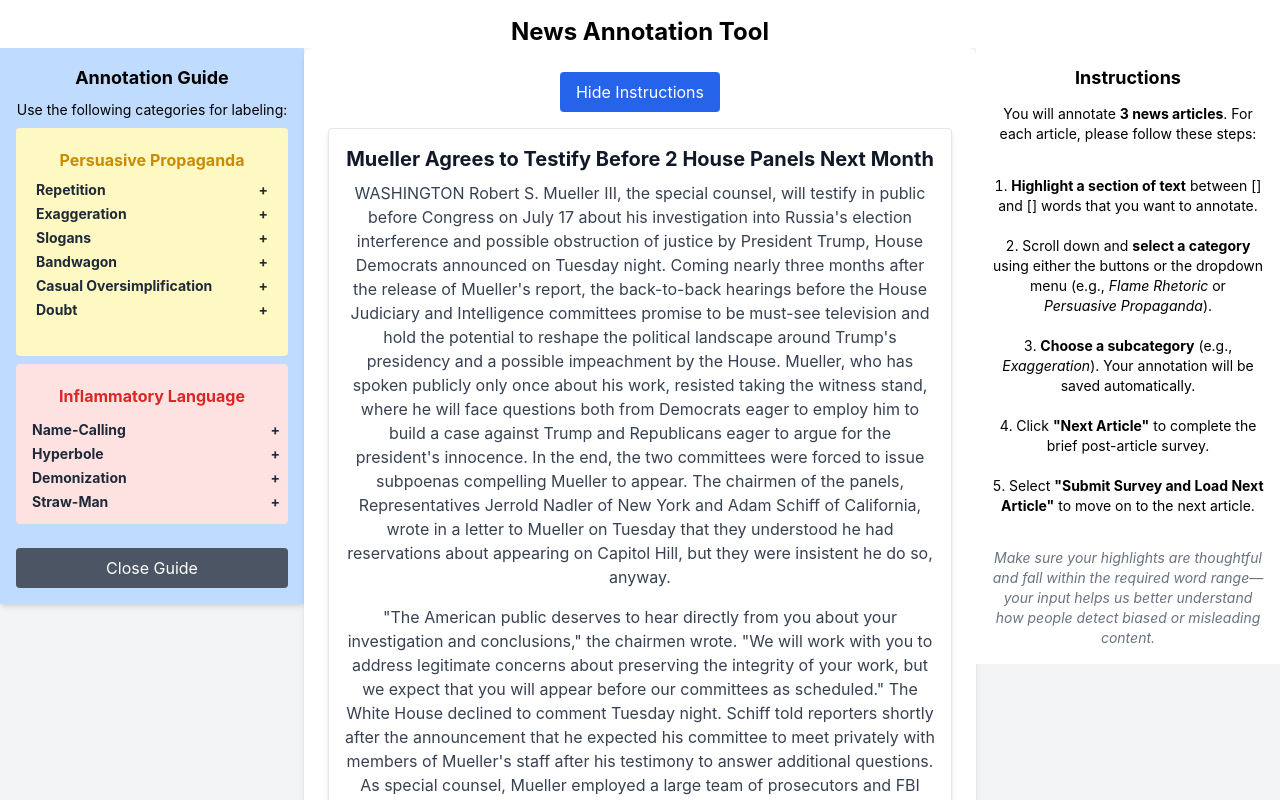
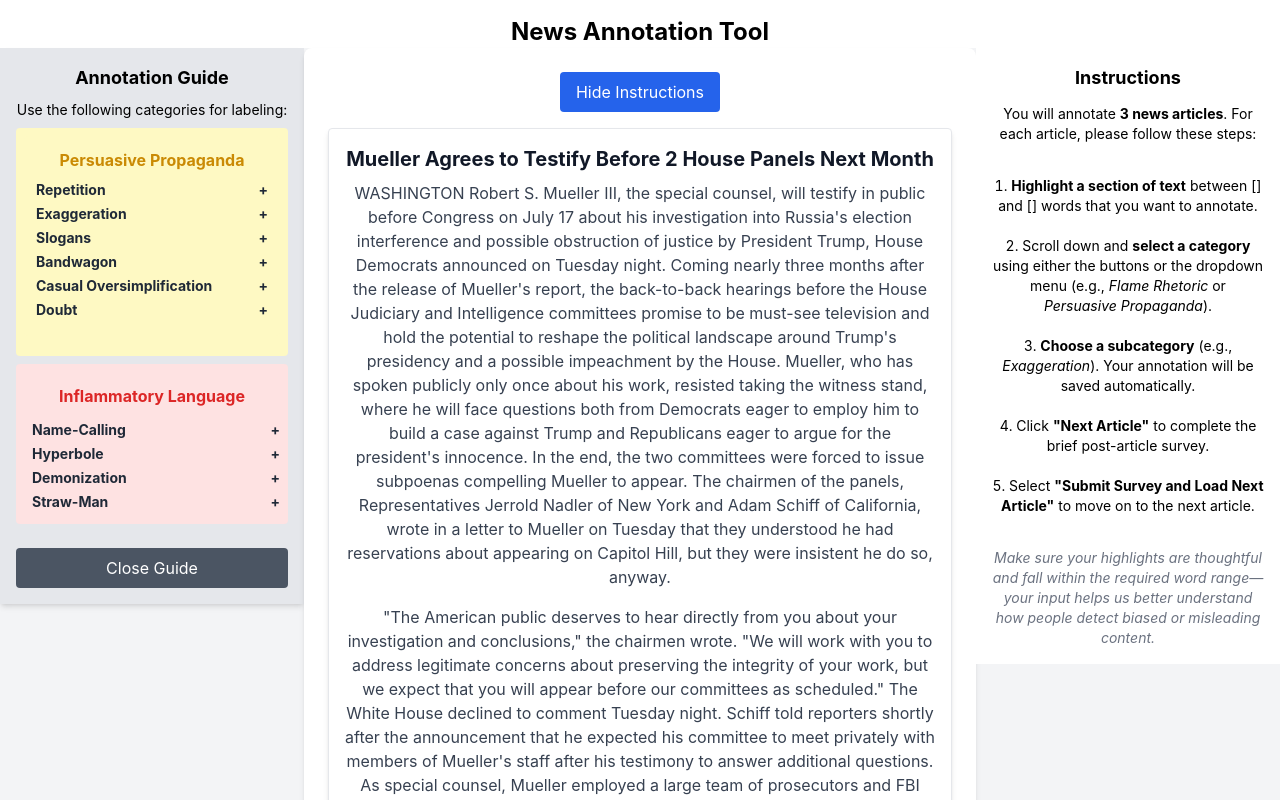
Before and after one commit to kathigg/mturkstudy-1, a React (Create React App) app: page / in a window 1280 px wide. Shown: the top 800 px of the page. Built offline with nearby package versions, Linux system fonts and the light colour scheme.

Commit message:
updated to switch back to OG color (Vercel works great!)

```diff
--- a/src/website_management/pages/NewsAnnotationTool.js
+++ b/src/website_management/pages/NewsAnnotationTool.js
@@ -529,7 +529,7 @@
     return (
         <div className="flex w-full justify-center items-start min-h-screen bg-gray-100">
             {/* Instructions Sidebar */}
-            <div className={`w-1/4 p-4 bg-blue-200 shadow-md transition-all duration-300 ${showRightInstructions ? "visible opacity-100 pointer-events-auto" : "invisible opacity-0 pointer-events-none"}`}>
+            <div className={`w-1/4 p-4 bg-gray-200 shadow-md transition-all duration-300 ${showRightInstructions ? "visible opacity-100 pointer-events-auto" : "invisible opacity-0 pointer-events-none"}`}>
                 <h3 className="text-lg font-bold mb-2">Annotation Guide</h3>
                 <p className="text-sm mb-2">Use the following categories for labeling:</p>
                 <div className="bg-yellow-100 p-2 rounded mb-2">
```
